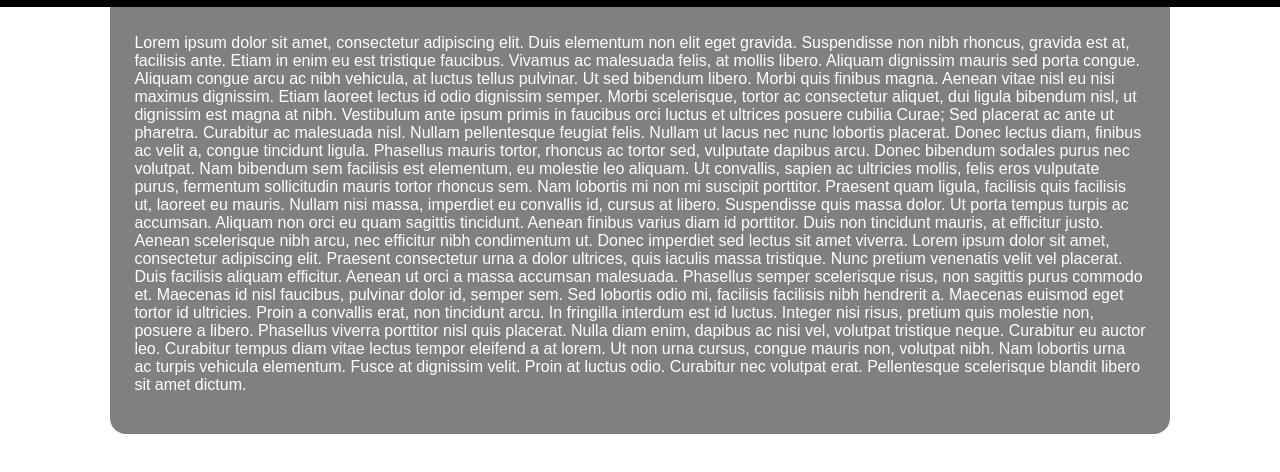
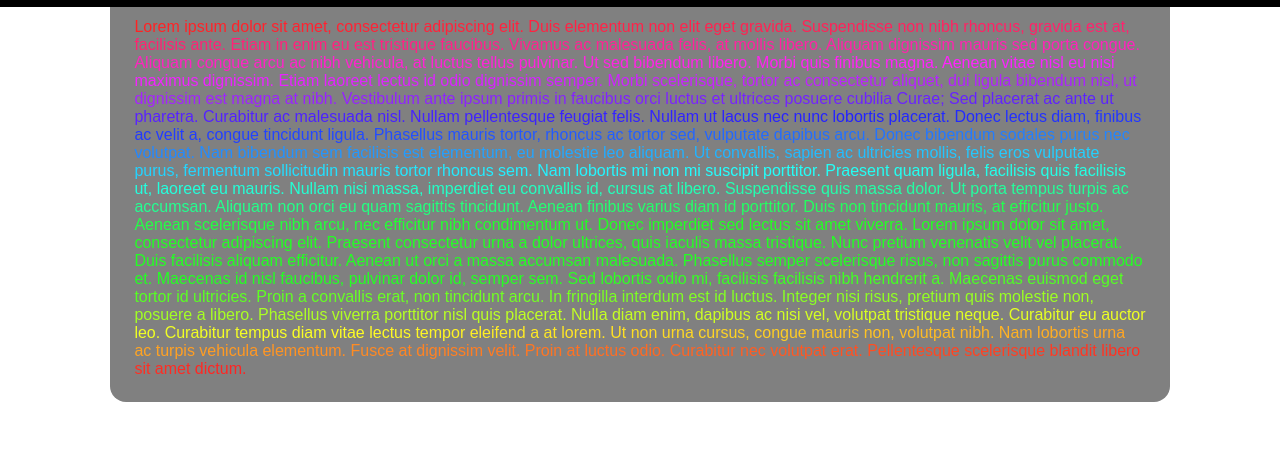
Before and after one commit to Dorus-vda/bewegen-is-leuk, a plain HTML site: page index.html in a window 1280 px wide. Shown: the part 70-542 px from the top of the page. Drawn offline with Linux system fonts and the light colour scheme.

Commit message:
Rainbow and content

```diff
--- a/index.html
+++ b/index.html
@@ -19,7 +19,7 @@
       <div id="content">
         <br></br>
         <br></br>
-        <p>
+        <span class="rainbow">
 Lorem ipsum dolor sit amet, consectetur adipiscing elit. Duis elementum non elit eget gravida. Suspendisse non nibh rhoncus, gravida est at, facilisis ante. Etiam in enim eu est tristique faucibus. Vivamus ac malesuada felis, at mollis libero. Aliquam dignissim mauris sed porta congue. Aliquam congue arcu ac nibh vehicula, at luctus tellus pulvinar. Ut sed bibendum libero.
 
 Morbi quis finibus magna. Aenean vitae nisl eu nisi maximus dignissim. Etiam laoreet lectus id odio dignissim semper. Morbi scelerisque, tortor ac consectetur aliquet, dui ligula bibendum nisl, ut dignissim est magna at nibh. Vestibulum ante ipsum primis in faucibus orci luctus et ultrices posuere cubilia Curae; Sed placerat ac ante ut pharetra. Curabitur ac malesuada nisl. Nullam pellentesque feugiat felis. Nullam ut lacus nec nunc lobortis placerat. Donec lectus diam, finibus ac velit a, congue tincidunt ligula. Phasellus mauris tortor, rhoncus ac tortor sed, vulputate dapibus arcu. Donec bibendum sodales purus nec volutpat. Nam bibendum sem facilisis est elementum, eu molestie leo aliquam. Ut convallis, sapien ac ultricies mollis, felis eros vulputate purus, fermentum sollicitudin mauris tortor rhoncus sem.
@@ -28,7 +28,7 @@ Nam lobortis mi non mi suscipit porttitor. Praesent quam ligula, facilisis quis
 
 Aenean ut orci a massa accumsan malesuada. Phasellus semper scelerisque risus, non sagittis purus commodo et. Maecenas id nisl faucibus, pulvinar dolor id, semper sem. Sed lobortis odio mi, facilisis facilisis nibh hendrerit a. Maecenas euismod eget tortor id ultricies. Proin a convallis erat, non tincidunt arcu. In fringilla interdum est id luctus.
 
-Integer nisi risus, pretium quis molestie non, posuere a libero. Phasellus viverra porttitor nisl quis placerat. Nulla diam enim, dapibus ac nisi vel, volutpat tristique neque. Curabitur eu auctor leo. Curabitur tempus diam vitae lectus tempor eleifend a at lorem. Ut non urna cursus, congue mauris non, volutpat nibh. Nam lobortis urna ac turpis vehicula elementum. Fusce at dignissim velit. Proin at luctus odio. Curabitur nec volutpat erat. Pellentesque scelerisque blandit libero sit amet dictum.</p>
+Integer nisi risus, pretium quis molestie non, posuere a libero. Phasellus viverra porttitor nisl quis placerat. Nulla diam enim, dapibus ac nisi vel, volutpat tristique neque. Curabitur eu auctor leo. Curabitur tempus diam vitae lectus tempor eleifend a at lorem. Ut non urna cursus, congue mauris non, volutpat nibh. Nam lobortis urna ac turpis vehicula elementum. Fusce at dignissim velit. Proin at luctus odio. Curabitur nec volutpat erat. Pellentesque scelerisque blandit libero sit amet dictum.</span>
       <div id="background">
   </body>
 </html>
```
Also changed, not shown: lesson.html (+2 -0 lines), locaties.html (+2 -0 lines), over.html (+2 -0 lines).
